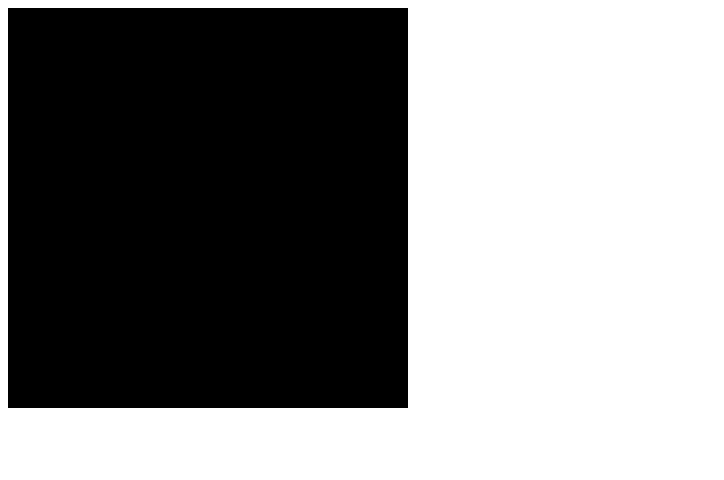
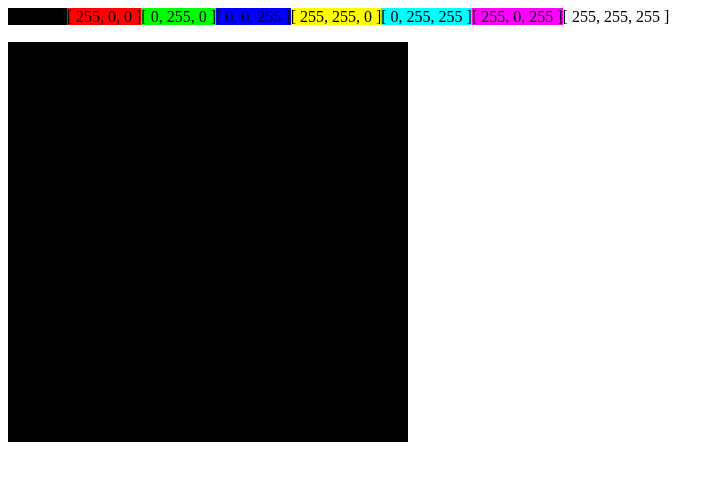
Before and after one commit to vvye/pixel-editor, a Vue app: page / in a window 1280 px wide. Shown: the top 480 px of the page, without its empty margins (0-724 px from the left). Built offline with nearby package versions, Linux system fonts and the light colour scheme.

Commit message:
Add rudimentary palette display

```diff
--- a/src/App.vue
+++ b/src/App.vue
@@ -1,6 +1,6 @@
 <template>
     <div id="app">
-        <PaletteEditor />
+        <PaletteEditor :palette="palette"/>
         <PixelCanvas cell-size="50" num-cells="8" :palette="palette" :selected-color-index="2" />
     </div>
 </template>
--- a/src/components/PaletteEditor.vue
+++ b/src/components/PaletteEditor.vue
@@ -1,13 +1,25 @@
 <template>
-    <div></div>
+    <div>
+        <span v-for="(color, key) in this.palette" :key="key"
+              :style="{'background-color': `rgb(${color[0]}, ${color[1]}, ${color[2]})`}">{{color}}</span>
+    </div>
 </template>
 
 <script>
 export default {
-    name: 'PaletteEditor'
+    name: 'PaletteEditor',
+    data: function() {
+        return {
+        }
+    },
+    props: {
+        palette: Array
+    }
 }
 </script>
 
 <style scoped>
-
+div {
+    margin-bottom: 1rem;
+}
 </style>
```
